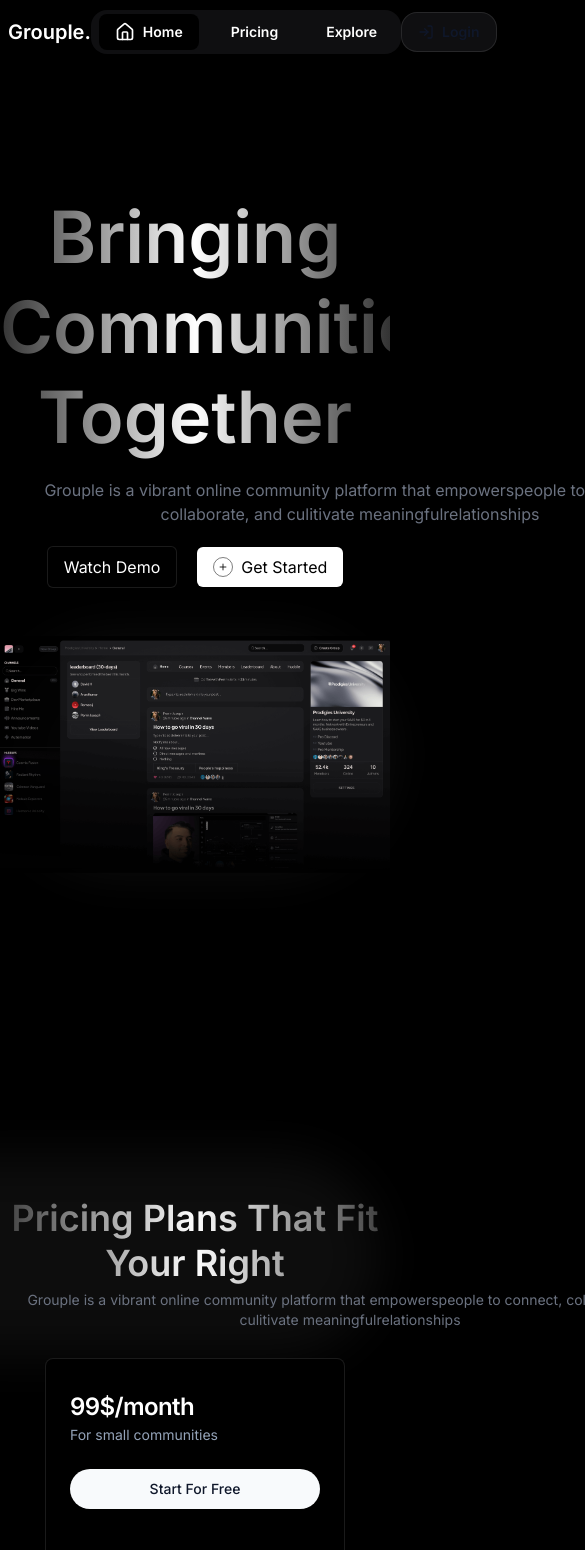
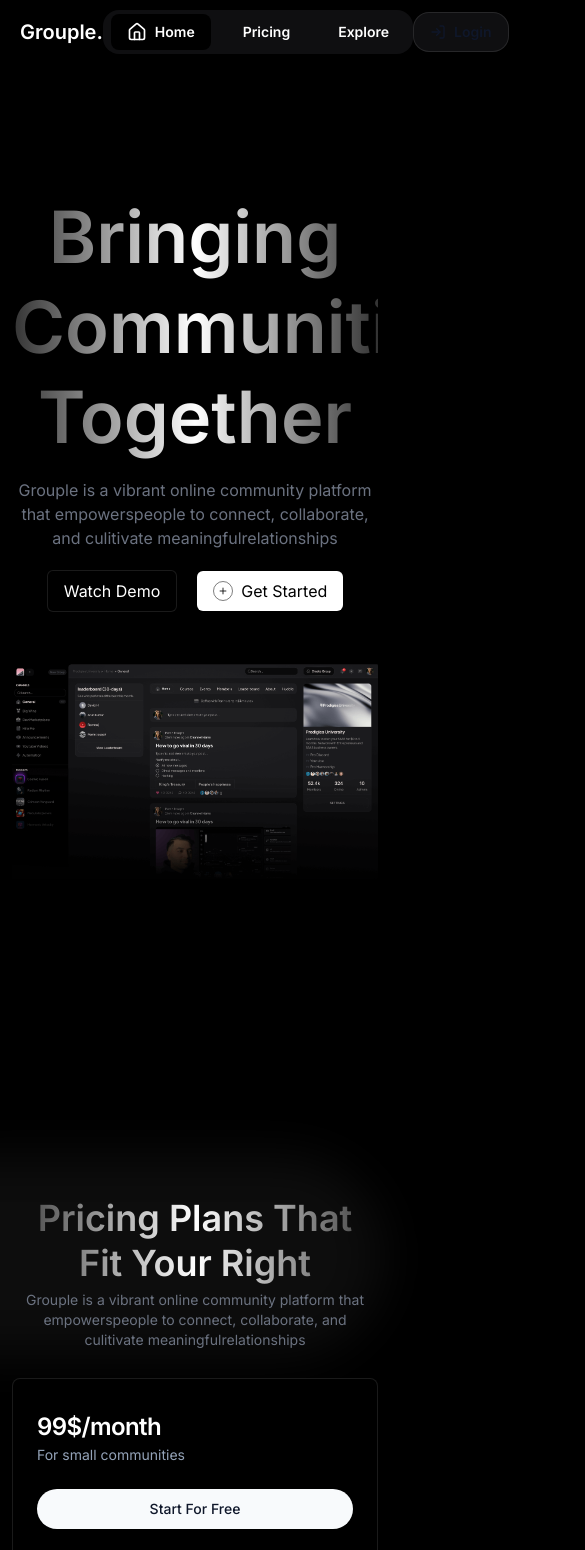
Before and after one commit to KevinPgn/lms-NEXT, a Next.js app: page / in a window 390 px wide. Shown: the top 1550 px of the page, 585 px wide, since content can reach past the window. Built offline with nearby package versions, Linux system fonts and the light colour scheme; no server answers.

Commit message:
responsive

```diff
--- a/src/app/page.tsx
+++ b/src/app/page.tsx
@@ -6,11 +6,11 @@ import { Button } from "@/components/ui/button"
 
 export default function Home() {
   return (
-  <>
+  <div className="px-3">
     <Headers />
     <main className="h-screen max-w-[1400px] mt-32 text-center text-white mx-auto">
       <h1 className="text-7xl font-semibold bg-clip-text text-transparent bg-gradient-to-r from-white/20 via-white to-white/20 leading-tight">Bringing Communities Together</h1>
-      <p className="text-md text-gray-500 w-[700px] mt-4 mx-auto">Grouple is a vibrant online community platform that empowerspeople to connect, collaborate, and culitivate meaningfulrelationships</p>
+      <p className="text-md text-gray-500 w-[700px] max-md:w-full mt-4 mx-auto">Grouple is a vibrant online community platform that empowerspeople to connect, collaborate, and culitivate meaningfulrelationships</p>
 
       <div className="flex items-center gap-5 justify-center mt-5">
         <button className="flex items-center gap-2 bg-black border border-white/10 px-4 py-2 rounded-md text-white hover:bg-white/10 duration-75">
@@ -25,7 +25,7 @@ export default function Home() {
       </div>
 
       <div className="mt-12 relative">
-      <div className="absolute w-full h-full bg-white/10 -z-10 opacity-50 rounded-full blur-xl"></div>
+      <div className="absolute w-full h-full max-xl:hidden bg-white/10 -z-10 opacity-50 rounded-full blur-xl"></div>
         <Image src="/dashboard-snippet.png" alt="hero" width={1000} height={1000} className="mx-auto" />
       </div>
     </main>
@@ -35,10 +35,10 @@ export default function Home() {
     <section className="mt-40 max-w-[1400px] mx-auto mb-10 relative">
       <div className="absolute w-[500px] h-[200px] bg-white/10 left-1/3 -translate-x-1/2 -top-10 -z-10 opacity-50 rounded-full blur-xl"></div>
       <h2 className="text-center text-4xl font-semibold bg-clip-text text-transparent bg-gradient-to-r from-white/20 via-white to-white/20 leading-tight">Pricing Plans That Fit Your Right</h2>
-      <p className="text-center text-sm text-gray-500 w-[700px] mx-auto mt-1 mb-5">Grouple is a vibrant online community platform that empowerspeople to connect, collaborate, and culitivate meaningfulrelationships</p>
+      <p className="text-center text-sm text-gray-500 w-[700px] max-md:w-full mx-auto mt-1 mb-5">Grouple is a vibrant online community platform that empowerspeople to connect, collaborate, and culitivate meaningfulrelationships</p>
 
     <div className="flex items-center gap-5 justify-center mt-7">
-      <Card className="w-[300px] py-3 bg-black border-white/10 min-h-[300px] text-white">
+      <Card className="w-[300px] max-md:w-full py-3 bg-black border-white/10 min-h-[300px] text-white">
         <CardHeader>
           <CardTitle>99$/month</CardTitle>
           <CardDescription>For small communities</CardDescription>
@@ -58,6 +58,6 @@ export default function Home() {
       </Card>
     </div>
     </section>
-  </>
+  </div>
   );
 }
```
